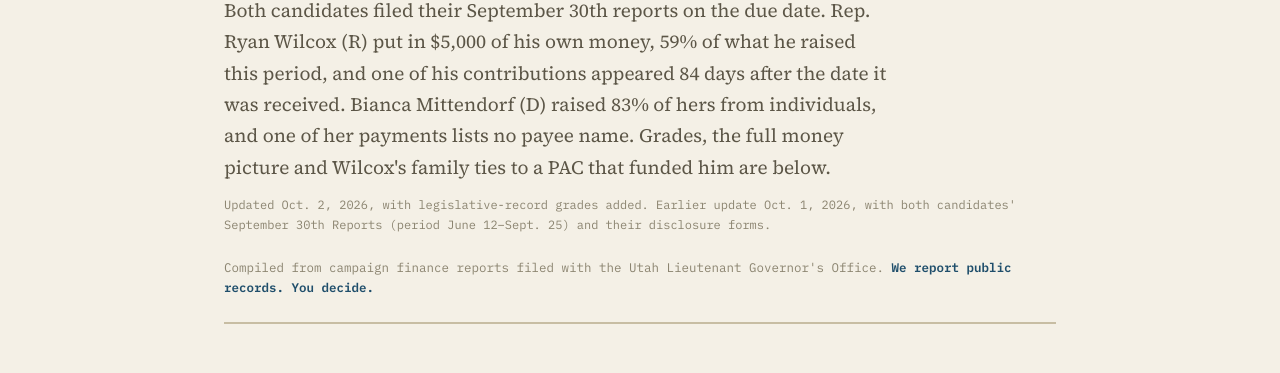
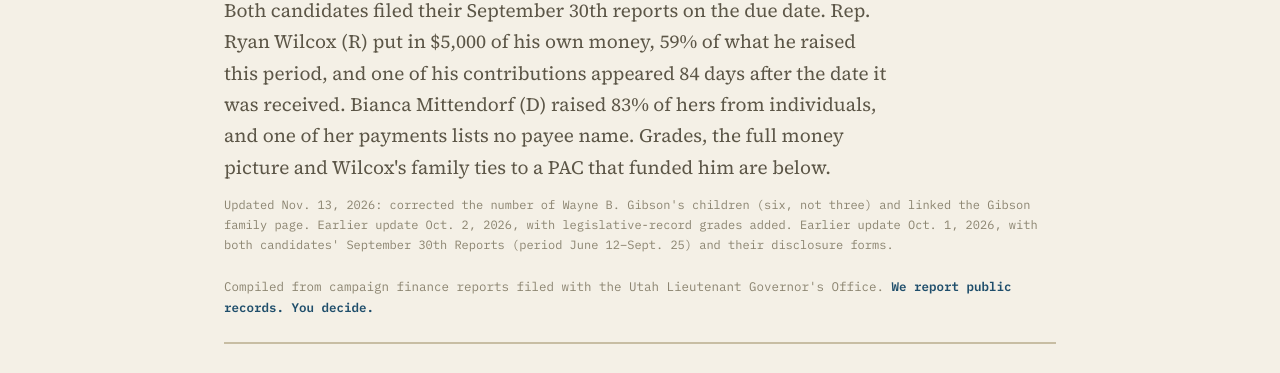
Before and after one commit to Weber-County-Hive/candidates2026, a plain HTML site: page hd7-mittendorf-wilcox.html in a window 1280 px wide. Shown: the part 335-708 px from the top of the page. Drawn offline with nearby package versions, Linux system fonts and the light colour scheme.

Commit message:
Add files via upload

```diff
--- a/hd7-mittendorf-wilcox.html
+++ b/hd7-mittendorf-wilcox.html
@@ -301,7 +301,7 @@
   <div class="eyebrow">Utah House District 7 &middot; North Ogden</div>
   <h1 class="headline">Mittendorf vs. Wilcox</h1>
   <p class="dek">Both candidates filed their September 30th reports on the due date. Rep. Ryan Wilcox (R) put in $5,000 of his own money, 59% of what he raised this period, and one of his contributions appeared 84 days after the date it was received. Bianca Mittendorf (D) raised 83% of hers from individuals, and one of her payments lists no payee name. Grades, the full money picture and Wilcox's family ties to a PAC that funded him are below.</p>
-  <p class="updated">Updated Oct. 2, 2026, with legislative-record grades added. Earlier update Oct. 1, 2026, with both candidates' September 30th Reports (period June 12&ndash;Sept. 25) and their disclosure forms.</p>
+  <p class="updated">Updated Nov. 13, 2026: corrected the number of Wayne B. Gibson's children (six, not three) and linked the Gibson family page. Earlier update Oct. 2, 2026, with legislative-record grades added. Earlier update Oct. 1, 2026, with both candidates' September 30th Reports (period June 12&ndash;Sept. 25) and their disclosure forms.</p>
   <p class="byline">Compiled from campaign finance reports filed with the Utah Lieutenant Governor's Office. <b>We report public records. You decide.</b></p>
 
   <section>
@@ -574,7 +574,7 @@
 
   <section>
     <h2 class="section-head">Past relationships: the Gibson family network</h2>
-    <p>Wilcox's own family history connects him directly to a PAC that has funded his campaigns, established through cross-referenced public obituaries. <b>Wayne B. Gibson</b> (d. December 2021) &mdash; longtime Weber County Planning Commission member, nearly 30-year Weber Basin Water District President, Weber County Farm Bureau President, and a Reagan-era appointee to the State ASC Committee &mdash; had three children: Kerry Gibson, Ron Gibson, and Melanie Gibson Wilcox. Melanie married Roy Wilcox; their son is <b>Ryan Wilcox</b>. Kerry Gibson married <b>Katrina Gibson</b>.</p>
+    <p>Wilcox's own family history connects him directly to a PAC that has funded his campaigns, established through cross-referenced public obituaries. <b>Wayne B. Gibson</b> (d. December 2021) &mdash; longtime Weber County Planning Commission member, nearly 30-year Weber Basin Water District President, Weber County Farm Bureau President, and a Reagan-era appointee to the State ASC Committee &mdash; had six children, including Kerry Gibson, Ron Gibson and Melanie Gibson Wilcox. (Corrected Nov. 13, 2026; earlier wording: "had three children: Kerry Gibson, Ron Gibson, and Melanie Gibson Wilcox." His obituary names four daughters and two sons.) See the Hive's <a href="https://webercountyhive-coder.github.io/-Political-Pedigrees/gibson-family.html">Gibson family page</a> in Political Pedigrees. Melanie married Roy Wilcox; their son is <b>Ryan Wilcox</b>. Kerry Gibson married <b>Katrina Gibson</b>.</p>
     <p>That makes <b style="color:var(--burgundy);">Kerry Gibson Ryan Wilcox's uncle</b>, and Katrina Gibson his aunt by marriage. Neither relationship appears on any campaign filing by either party; Utah's campaign finance reports and disclosure forms do not ask candidates to list relatives.</p>
 
     <h3 class="sub-head">Kerry Gibson's career in Utah politics</h3>
```
